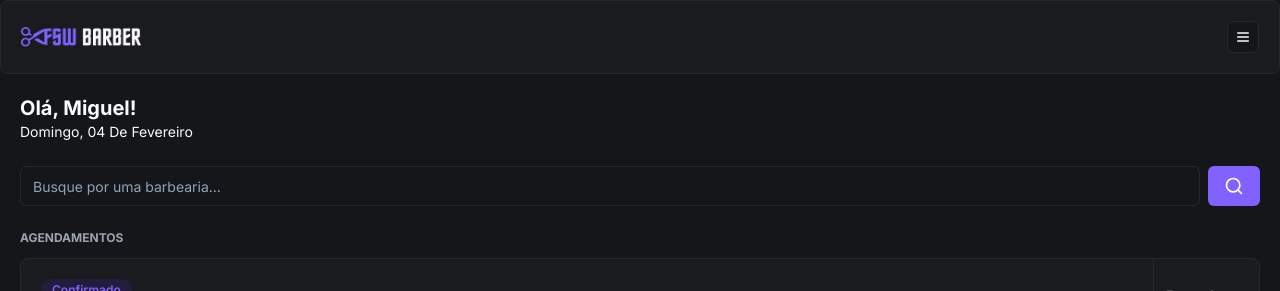
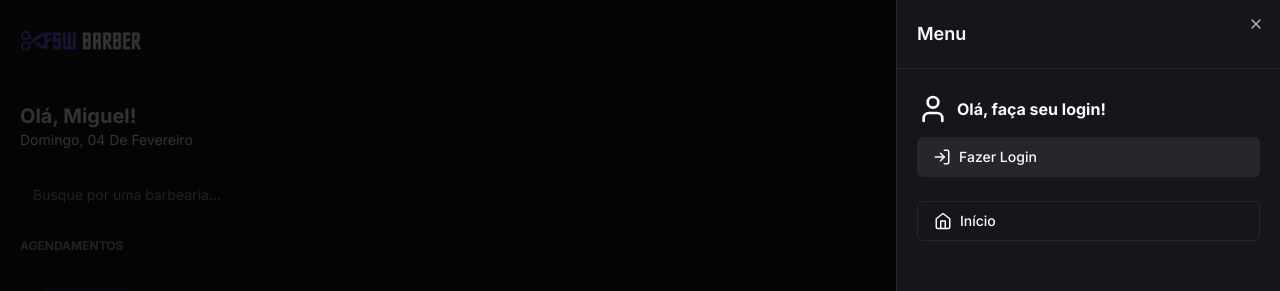
Before and after one commit to pedroeuzebioo/fsw-barber, a Next.js app: page / in a window 1280 px wide. Both pictures are taken after a click on the button 1243 px from the left and 37 px from the top of the page. Shown: the top 291 px of the page. Built offline with nearby package versions, Linux system fonts and the light colour scheme; no server answers; the database is empty.

Commit message:
feat: add sign in and sign out

```diff
--- a/package.json
+++ b/package.json
@@ -15,6 +15,7 @@
     "@auth/prisma-adapter": "^1.2.1",
     "@prisma/client": "^5.9.1",
     "@radix-ui/react-avatar": "^1.0.4",
+    "@radix-ui/react-dialog": "^1.0.5",
     "@radix-ui/react-slot": "^1.0.2",
     "class-variance-authority": "^0.7.0",
     "clsx": "^2.1.0",
--- a/src/components/header.tsx
+++ b/src/components/header.tsx
@@ -1,20 +1,86 @@
+"use client";
+
 import Image from "next/image";
 import { Card, CardContent } from "./ui/card";
 import { Button } from "./ui/button";
-import { MenuIcon } from "lucide-react";
+import { CalendarIcon, HomeIcon, LogInIcon, LogOutIcon, MenuIcon, UserIcon } from "lucide-react";
+import { Sheet, SheetContent, SheetHeader, SheetTitle, SheetTrigger } from "./ui/sheet";
+import { signIn, signOut, useSession } from "next-auth/react";
+import { Avatar } from "./ui/avatar";
+import { AvatarImage } from "@radix-ui/react-avatar";
+import Link from "next/link";
 
 const Header = () => {
+  const { data, status } = useSession();
+
+  const handleLogoutClick = () => signOut();
+
+  const handleLoginClick = () => signIn("google");
+
   return (
     <Card>
       <CardContent className="p-5 justify-between items-center flex flex-row">
         <Image src="/logo.png" alt="FSW Barber" height={18} width={120} />
-        <Button variant="outline" size="icon" className="h-8 w-8">
-          <MenuIcon size={16} />
-        </Button>
+        <Sheet>
+          <SheetTrigger asChild>
+            <Button variant="outline" size="icon">
+              <MenuIcon size={16} />
+            </Button>
+          </SheetTrigger>
+
+          <SheetContent className="p-0">
+            <SheetHeader className="text-left border-b border-solid border-secondary p-5">
+              <SheetTitle>Menu</SheetTitle>
+            </SheetHeader>
+
+            {data?.user ? (
+              <div className="flex justify-between px-5 py-6 items-center">
+                <div className="flex items-center gap-3">
+                  <Avatar>
+                    <AvatarImage src={data.user?.image ?? ""} />
+                  </Avatar>
+
+                  <h2 className="font-bold">{data.user.name}</h2>
+                </div>
+
+                <Button variant="secondary" size="icon">
+                  <LogOutIcon onClick={handleLogoutClick} />
+                </Button>
+              </div>
+            ) : (
+              <div className="flex flex-col px-5 py-6 gap-3">
+                <div className="flex items-center gap-2">
+                  <UserIcon size={32} />
+                  <h2 className="font-bold">Olá, faça seu login!</h2>
+                </div>
+                <Button variant="secondary" className="w-full justify-start" onClick={handleLoginClick}>
+                  <LogInIcon className="mr-2" size={18} />
+                  Fazer Login
+                </Button>
+              </div>
+            )}
+
+            <div className="flex flex-col gap-3 px-5">
+              <Button variant="outline" className="justify-start" asChild>
+                <Link href="/">
+                  <HomeIcon size={18} className="mr-2" />
+                  Início
+                </Link>
+              </Button>
+
+              {data?.user && (
+                <Button variant="outline" className="justify-start" asChild>
+                  <Link href="/bookings">
+                    <CalendarIcon size={18} className="mr-2" />
+                    Agendamentos
+                  </Link>
+                </Button>
+              )}
+            </div>
+          </SheetContent>
+        </Sheet>
       </CardContent>
     </Card>
   );
 };
-
-
 export default Header;
--- /dev/null
+++ b/src/components/ui/sheet.tsx
@@ -0,0 +1,140 @@
+"use client"
+
+import * as React from "react"
+import * as SheetPrimitive from "@radix-ui/react-dialog"
+import { cva, type VariantProps } from "class-variance-authority"
+import { X } from "lucide-react"
+
+import { cn } from "@/lib/utils"
+
+const Sheet = SheetPrimitive.Root
+
+const SheetTrigger = SheetPrimitive.Trigger
+
+const SheetClose = SheetPrimitive.Close
+
+const SheetPortal = SheetPrimitive.Portal
+
+const SheetOverlay = React.forwardRef<
+  React.ElementRef<typeof SheetPrimitive.Overlay>,
+  React.ComponentPropsWithoutRef<typeof SheetPrimitive.Overlay>
+>(({ className, ...props }, ref) => (
+  <SheetPrimitive.Overlay
+    className={cn(
+      "fixed inset-0 z-50 bg-black/80  data-[state=open]:animate-in data-[state=closed]:animate-out data-[state=closed]:fade-out-0 data-[state=open]:fade-in-0",
+      className
+    )}
+    {...props}
+    ref={ref}
+  />
+))
+SheetOverlay.displayName = SheetPrimitive.Overlay.displayName
+
+const sheetVariants = cva(
+  "fixed z-50 gap-4 bg-background p-6 shadow-lg transition ease-in-out data-[state=open]:animate-in data-[state=closed]:animate-out data-[state=closed]:duration-300 data-[state=open]:duration-500",
+  {
+    variants: {
+      side: {
+        top: "inset-x-0 top-0 border-b data-[state=closed]:slide-out-to-top data-[state=open]:slide-in-from-top",
+        bottom:
+          "inset-x-0 bottom-0 border-t data-[state=closed]:slide-out-to-bottom data-[state=open]:slide-in-from-bottom",
+        left: "inset-y-0 left-0 h-full w-3/4 border-r data-[state=closed]:slide-out-to-left data-[state=open]:slide-in-from-left sm:max-w-sm",
+        right:
+          "inset-y-0 right-0 h-full w-3/4  border-l data-[state=closed]:slide-out-to-right data-[state=open]:slide-in-from-right sm:max-w-sm",
+      },
+    },
+    defaultVariants: {
+      side: "right",
+    },
+  }
+)
+
+interface SheetContentProps
+  extends React.ComponentPropsWithoutRef<typeof SheetPrimitive.Content>,
+    VariantProps<typeof sheetVariants> {}
+
+const SheetContent = React.forwardRef<
+  React.ElementRef<typeof SheetPrimitive.Content>,
+  SheetContentProps
+>(({ side = "right", className, children, ...props }, ref) => (
+  <SheetPortal>
+    <SheetOverlay />
+    <SheetPrimitive.Content
+      ref={ref}
+      className={cn(sheetVariants({ side }), className)}
+      {...props}
+    >
+      {children}
+      <SheetPrimitive.Close className="absolute right-4 top-4 rounded-sm opacity-70 ring-offset-background transition-opacity hover:opacity-100 focus:outline-none focus:ring-2 focus:ring-ring focus:ring-offset-2 disabled:pointer-events-none data-[state=open]:bg-secondary">
+        <X className="h-4 w-4" />
+        <span className="sr-only">Close</span>
+      </SheetPrimitive.Close>
+    </SheetPrimitive.Content>
+  </SheetPortal>
+))
+SheetContent.displayName = SheetPrimitive.Content.displayName
+
+const SheetHeader = ({
+  className,
+  ...props
+}: React.HTMLAttributes<HTMLDivElement>) => (
+  <div
+    className={cn(
+      "flex flex-col space-y-2 text-center sm:text-left",
+      className
+    )}
+    {...props}
+  />
+)
+SheetHeader.displayName = "SheetHeader"
+
+const SheetFooter = ({
+  className,
+  ...props
+}: React.HTMLAttributes<HTMLDivElement>) => (
+  <div
+    className={cn(
+      "flex flex-col-reverse sm:flex-row sm:justify-end sm:space-x-2",
+      className
+    )}
+    {...props}
+  />
+)
+SheetFooter.displayName = "SheetFooter"
+
+const SheetTitle = React.forwardRef<
+  React.ElementRef<typeof SheetPrimitive.Title>,
+  React.ComponentPropsWithoutRef<typeof SheetPrimitive.Title>
+>(({ className, ...props }, ref) => (
+  <SheetPrimitive.Title
+    ref={ref}
+    className={cn("text-lg font-semibold text-foreground", className)}
+    {...props}
+  />
+))
+SheetTitle.displayName = SheetPrimitive.Title.displayName
+
+const SheetDescription = React.forwardRef<
+  React.ElementRef<typeof SheetPrimitive.Description>,
+  React.ComponentPropsWithoutRef<typeof SheetPrimitive.Description>
+>(({ className, ...props }, ref) => (
+  <SheetPrimitive.Description
+    ref={ref}
+    className={cn("text-sm text-muted-foreground", className)}
+    {...props}
+  />
+))
+SheetDescription.displayName = SheetPrimitive.Description.displayName
+
+export {
+  Sheet,
+  SheetPortal,
+  SheetOverlay,
+  SheetTrigger,
+  SheetClose,
+  SheetContent,
+  SheetHeader,
+  SheetFooter,
+  SheetTitle,
+  SheetDescription,
+}
```
Also changed, not shown: 1 other file (tests, documents, lock files or other folders).
